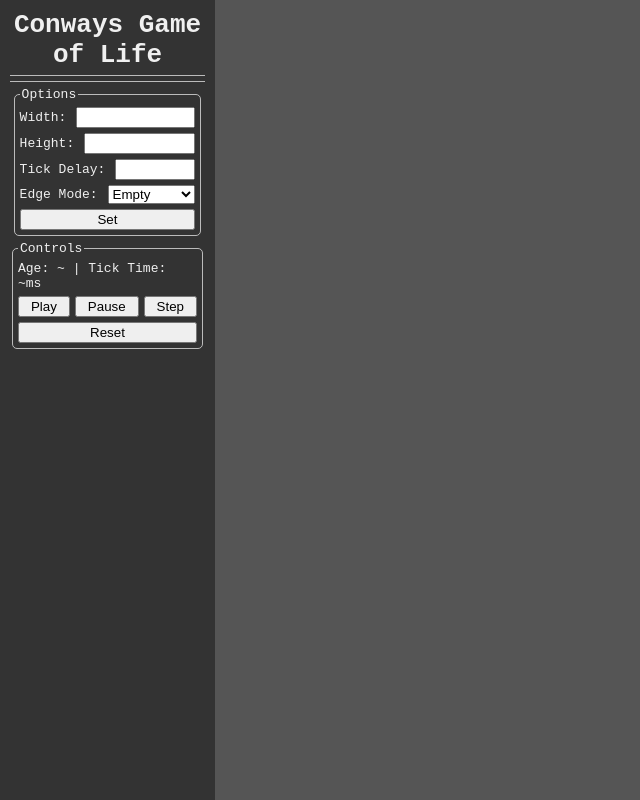
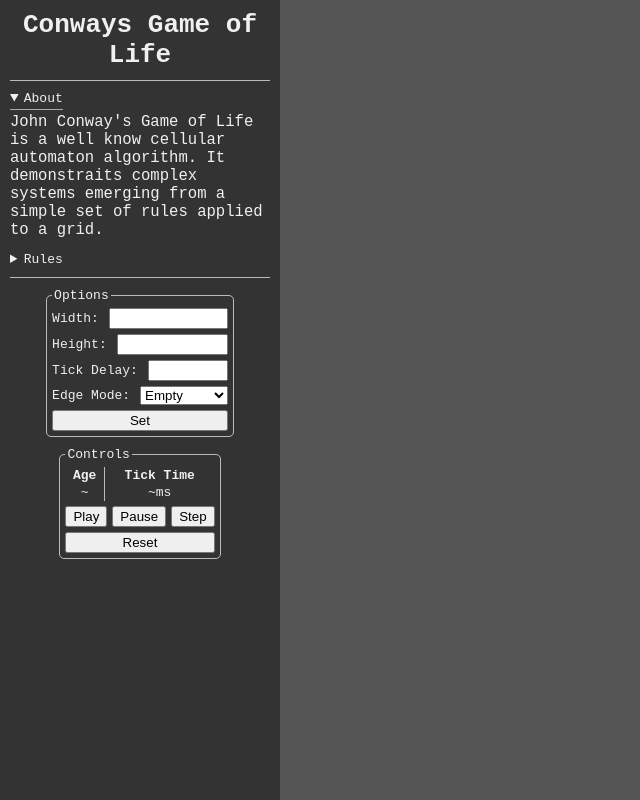
Before and after one commit to jamie-thompson-1024/ConwaysLifeJS, a website with bundled scripts: page public/index.html in a window 1280 px wide. Shown: the whole page, without its empty margins (0-640 px from the left). Built offline with nearby package versions, Linux system fonts and the light colour scheme.

Commit message:
Update demo

```diff
--- a/public/index.css
+++ b/public/index.css
@@ -15,6 +15,11 @@
     color: #F0F0F0;
 }
 
+body p {
+    font-size: 1.2em;
+    margin: 3px 0 3px 0;
+}
+
 #canvasContainer {
     flex-grow: 1;
 
@@ -28,12 +33,37 @@
     flex-direction: column;
     justify-content: flex-start;
     align-items: center;
-    gap: 5px;
+    gap: 10px;
 
     background-color: #333333;
 
-    width: 15em;
+    overflow-y: auto;
+
+    width: 20em;
     padding: 10px;
+}
+
+#controls ul {
+    margin: 2px 0;
+    padding-left: 1.3em;
+}
+
+#controls ul li:not(:last-child) {
+    margin-bottom: 3px;
+}
+
+#controls details {
+    box-sizing: border-box;
+    width: 100%;
+}
+
+#controls details summary {
+    width: max-content;
+}
+
+#controls details[open] summary {
+    padding-bottom: 3px;
+    border-bottom: 1px solid #AAAAAA;
 }
 
 #controls hr {
@@ -83,3 +113,20 @@
 .spaceCenterFill > * {
     flex-grow: 1;
 }
+
+#gameStatsTable {
+    text-align: center;
+    border-spacing: 0;
+}
+
+#gameStatsTable td {
+    margin: 0;
+}
+
+#gameStatsTable tr {
+    margin: 0;
+}
+
+#gameStatsTable tr td:not(:first-child), th:not(:first-child){
+    border-left: 1px solid #BBBBBB;
+}
--- a/public/index.html
+++ b/public/index.html
@@ -10,7 +10,25 @@
         <div id="controls">
             <h1>Conways Game of Life</h1>
             <hr>
-
+            <details open>
+                <summary>About</summary>
+                <p>
+                    John Conway's Game of Life is a well know cellular automaton algorithm.
+                    It demonstraits complex systems emerging from a simple set of rules applied to a grid.
+                </p>
+            </details>
+            <details>
+                <summary>Rules</summary>
+                <p>
+                    Rules:
+                    <ul>
+                        <li>A live cell with less than 2 neighbors dies</li>
+                        <li>A live cell with 2-3 neighbors survives</li>
+                        <li>A live cell with more than 3 neighbots dies</li>
+                        <li>A dead cell with 3 neighbors becomes a live cell</li>
+                    </ul>
+                </p>
+            </details>
             <hr>
             <form method="dialog">
                 <fieldset>
@@ -50,10 +68,20 @@
             </form>
             <fieldset>
                 <legend>Controls</legend>
-                <span>
-                    Age: <span id="gameAge">~</span> |
-                    Tick Time: <span id="tickTime">~</span>ms
-                </span>
+                <table id="gameStatsTable">
+                    <thead>
+                        <tr>
+                            <th>Age</th>
+                            <th>Tick Time</th>
+                        </tr>
+                    </thead>
+                    <tbody>
+                        <tr>
+                            <td><span id="gameAge">~</span></td>
+                            <td><span id="tickTime">~</span>ms</td>
+                        </tr>
+                    </tbody>
+                </table>
                 <div class="spaceCenterFill">
                     <input type="button" id="playButton" value="Play">
                     <input type="button" id="pauseButton" value="Pause">
```
